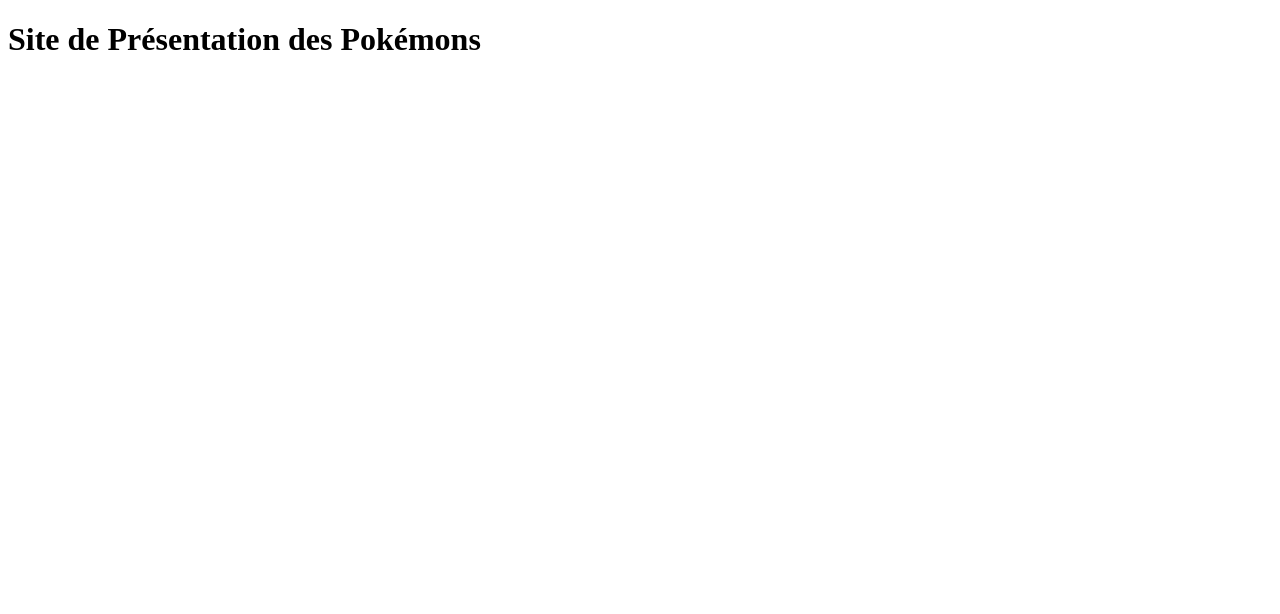
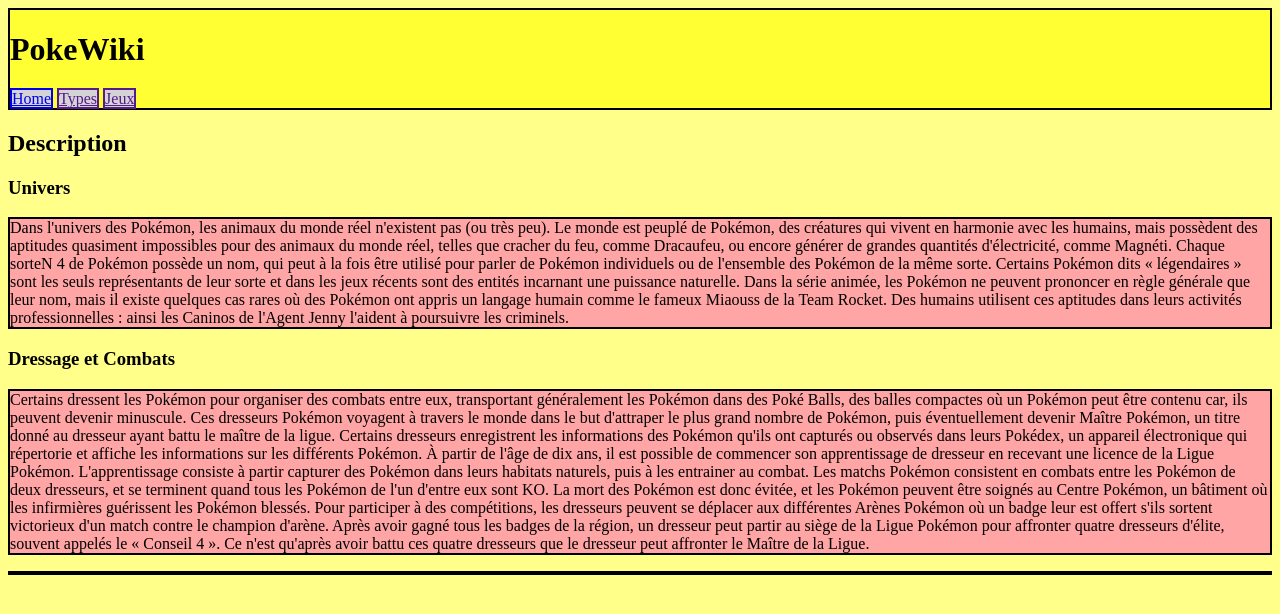
Before and after one commit to jackMC36/projet-web-client-S4-2024, a plain HTML site: page index.html in a window 1280 px wide. Drawn offline with Linux system fonts and the light colour scheme.

Commit message:
Validateur : Jacques KOZIK <jakozik@czvdilinux05.uca.local>  Sur la branche main  Votre branche est à jour avec 'origin/main'.
 Modifications qui seront validées :
	modifié :         index.html
	nouveau fichier : style.css
Modification du fichier html, ajout d'article et de texte basique.
Création d'un fichier style.css, avec un template basique.

```diff
--- a/index.html
+++ b/index.html
@@ -6,12 +6,43 @@
         <meta name="description" content="Page de Présentation des Pokemon">
         <meta name="author" content="Jacques KOZIK">
         <link rel="icon" href="images/pikachu-icon.png">
-        <title>Pokemon Website</title>
+        <link rel="stylesheet" href="style.css">
+        <title>PokeWiki</title>
+
     </head>
+    <header>
+        <h1>PokeWiki</h1>
+        <nav>
+            <a href="index.html">Home</a>
+            <a href="">Types</a>
+            <a href="">Jeux</a>
+        </nav>
+
+    </header>
     <body>
-        <h1>Site de Présentation des Pokémons</h1>
+        <article>
+            <h2>Description</h2>
+            <section>
+                <h3>Univers</h3>
+                <p>Dans l'univers des Pokémon, les animaux du monde réel n'existent pas (ou très peu). Le monde est peuplé de Pokémon, des créatures qui vivent en harmonie avec les humains, mais possèdent des aptitudes quasiment impossibles pour des animaux du monde réel, telles que cracher du feu, comme Dracaufeu, ou encore générer de grandes quantités d'électricité, comme Magnéti.
+                    Chaque sorteN 4 de Pokémon possède un nom, qui peut à la fois être utilisé pour parler de Pokémon individuels ou de l'ensemble des Pokémon de la même sorte. Certains Pokémon dits « légendaires » sont les seuls représentants de leur sorte et dans les jeux récents sont des entités incarnant une puissance naturelle.
+                    Dans la série animée, les Pokémon ne peuvent prononcer en règle générale que leur nom, mais il existe quelques cas rares où des Pokémon ont appris un langage humain comme le fameux Miaouss de la Team Rocket. Des humains utilisent ces aptitudes dans leurs activités professionnelles : ainsi les Caninos de l'Agent Jenny l'aident à poursuivre les criminels.
+                </p>
+            </section>
+            <section>
+                <h3>Dressage et Combats</h3>
+                <p>Certains dressent les Pokémon pour organiser des combats entre eux, transportant généralement les Pokémon dans des Poké Balls, des balles compactes où un Pokémon peut être contenu car, ils peuvent devenir minuscule. Ces dresseurs Pokémon voyagent à travers le monde dans le but d'attraper le plus grand nombre de Pokémon, puis éventuellement devenir Maître Pokémon, un titre donné au dresseur ayant battu le maître de la ligue. Certains dresseurs enregistrent les informations des Pokémon qu'ils ont capturés ou observés dans leurs Pokédex, un appareil électronique qui répertorie et affiche les informations sur les différents Pokémon. À partir de l'âge de dix ans, il est possible de commencer son apprentissage de dresseur en recevant une licence de la Ligue Pokémon. L'apprentissage consiste à partir capturer des Pokémon dans leurs habitats naturels, puis à les entrainer au combat.
+
+                Les matchs Pokémon consistent en combats entre les Pokémon de deux dresseurs, et se terminent quand tous les Pokémon de l'un d'entre eux sont KO. La mort des Pokémon est donc évitée, et les Pokémon peuvent être soignés au Centre Pokémon, un bâtiment où les infirmières guérissent les Pokémon blessés. Pour participer à des compétitions, les dresseurs peuvent se déplacer aux différentes Arènes Pokémon où un badge leur est offert s'ils sortent victorieux d'un match contre le champion d'arène. Après avoir gagné tous les badges de la région, un dresseur peut partir au siège de la Ligue Pokémon pour affronter quatre dresseurs d'élite, souvent appelés le « Conseil 4 ». Ce n'est qu'après avoir battu ces quatre dresseurs que le dresseur peut affronter le Maître de la Ligue.</p>
+                </p>
+            </section>
+        </article>
+
+
     </body>
+    <footer>
 
+    </footer>
 
 
 
--- /dev/null
+++ b/style.css
@@ -0,0 +1,20 @@
+header{
+    border: 2px solid;
+    background-color:rgb(255, 255, 51);
+    font-style: verdana, arial;
+
+}
+
+a{
+    border: 2px solid;
+    background-color: rgb(212, 212, 212);
+}
+
+body{
+    background-color: rgb(255, 255, 137);
+}
+
+p{
+    border: 2px solid;
+    background-color: rgb(255, 165, 165);
+}
```
